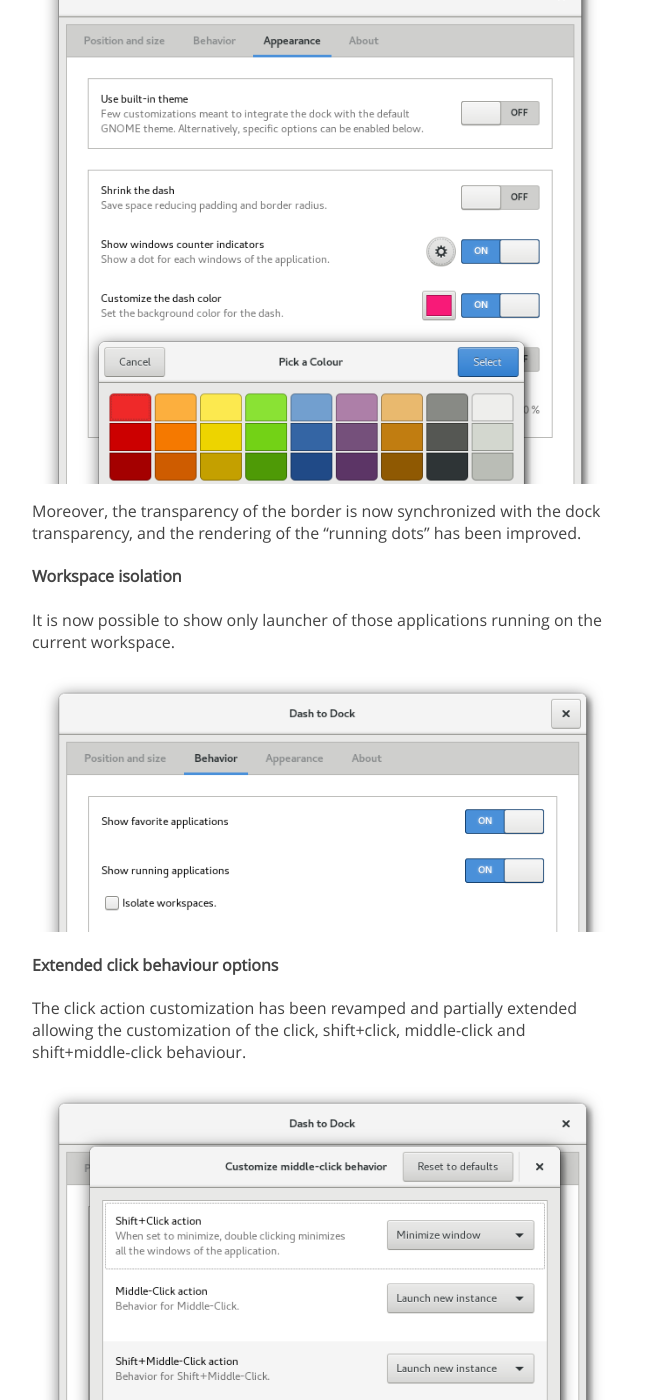
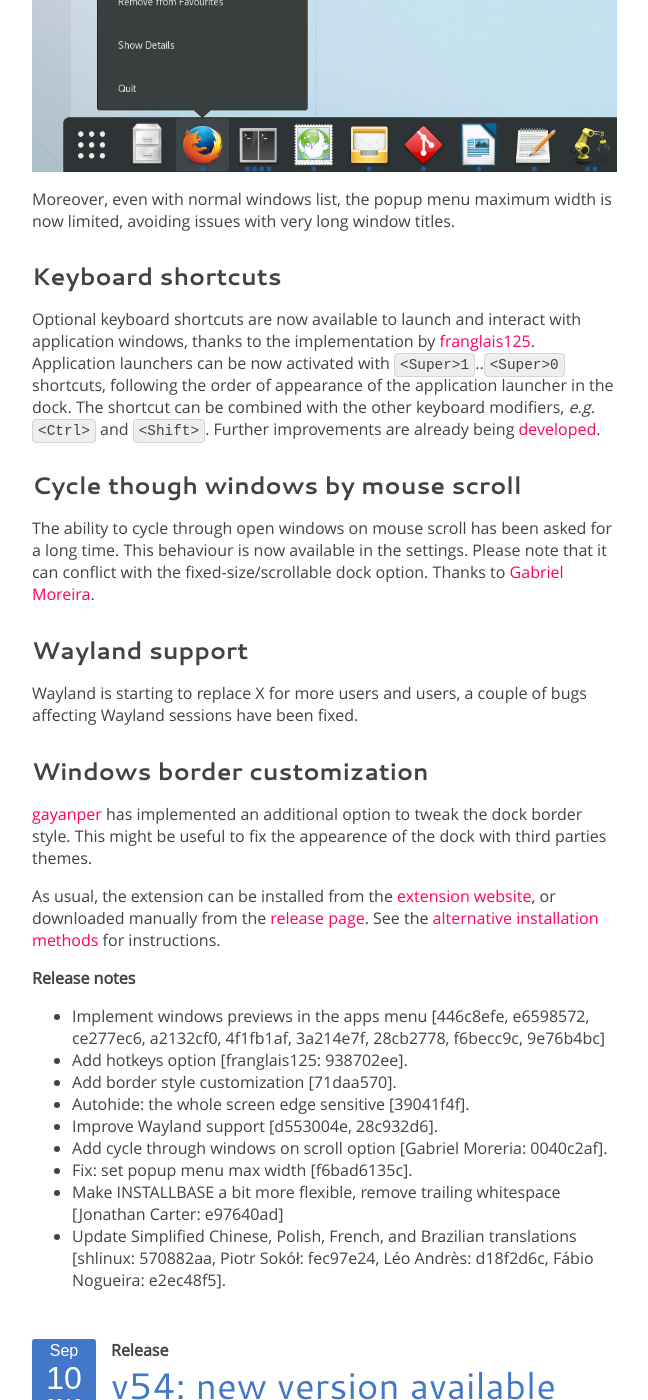
Before and after one commit to micheleg/dash-to-dock, a Jekyll site: the page built from news/index.html, in a window 1280 px wide and 1400 px high, scrolled down 969 px. Shown: the whole window, without its empty margins (128-776 px from the left). Built offline with Jekyll 4.4.1, drawn with Linux system fonts in a browser that asks for light colours; the list of posts is cut into pages by our own code; some of the changed text lies outside the part shown.

Commit message:
Add version 56: release post and changelog.

```diff
--- a/_data/releases.yml
+++ b/_data/releases.yml
@@ -1,3 +1,18 @@
+- version: 56
+  date: 05-02-2017
+  shell_version: ["3.18", "3.20", "3.22"]
+  notes:
+    - Implement windows previews in the apps menu [446c8efe, e6598572, ce277ec6, a2132cf0, 4f1fb1af, 3a214e7f, 28cb2778, f6becc9c, 9e76b4bc]
+    - "Add hotkeys option [franglais125: 938702ee]."
+    - Add border style customization [71daa570].
+    - "Autohide: the whole screen edge sensitive [39041f4f]."
+    - Improve Wayland support [d553004e, 28c932d6]."
+    - "Add cycle through windows on scroll option [Gabriel Moreria: 0040c2af]."
+    - "Fix: set popup menu max width [f6bad6135c]."
+    - "Make INSTALLBASE a bit more flexible, remove trailing whitespace [Jonathan Carter: e97640ad]"
+    - "Update Simplified Chinese, Polish, French, and Brazilian translations [shlinux: 570882aa, Piotr Sokół: fec97e24, Léo Andrès:  d18f2d6c, Fábio Nogueira: e2ec48f5]."
+  zip_url: https://extensions.gnome.org/review/download/6553.shell-extension.zip
+
 - version: 55
   date: 30-09-2016
   shell_version: ["3.18", "3.20", "3.22"]
--- /dev/null
+++ b/_posts/2017-02-05-new-release-v56.md
@@ -0,0 +1,49 @@
+---
+layout: post
+title: "v56: new release available"
+author: Michele
+date: Sun  5 Feb 16:11:07 GMT 2017
+
+category: Release
+---
+
+A new version of Dash to Dock (v56) is available, supporting GNOME Shell 3.18, 3.20 and 3.22. This release contains new long required features as well as bugfixes, in particular Wayland related.
+
+<!--more-->
+
+Few long required features have been implemented in this release.
+
+### Windows previews (thumbnails)
+Windows previews can now optionally be displayed in place of the windows list in the application popup menu,  similar to Microsoft Windows behaviour. At the moment the previews submenu is closed by default and opened on click. Few people have asked for the menu to be open by default, or the windows previews to be shown on mouse over. This will be considered for future releases.
+
+<a href="/media/v56_windows_previews.jpg">
+<img src='/media/v56_windows_previews.jpg' alt="Windows previews functionality" class="center"/></a>
+
+Moreover, even with normal windows list, the popup menu maximum width is now limited, avoiding issues with very long window titles.
+
+### Keyboard shortcuts
+Optional keyboard shortcuts are now available to launch and interact with application windows, thanks to the implementation by [franglais125](https://github.com/franglais125). Application launchers can be now activated with <code>&lt;Super&gt;1</code>..<code>&lt;Super&gt;0</code> shortcuts, following the order of appearance of the application launcher in the dock. The shortcut can be combined with the other keyboard modifiers, *e.g.* <code>&lt;Ctrl&gt;</code> and <code>&lt;Shift&gt;</code>. Further improvements are already being [developed]({{ site.github_project_url }}).
+
+### Cycle though windows by mouse scroll
+The ability to cycle through open windows on mouse scroll has been asked for a long time. This behaviour is now available in the settings. Please note that it can conflict with the fixed-size/scrollable dock option. Thanks to [Gabriel Moreira](https://github.com/gabrielmoreira).
+
+### Wayland support
+Wayland is starting to replace X for more users and users, a couple of bugs affecting Wayland sessions have been fixed.
+
+### Windows border customization
+[gayanper](https://github.com/gayanper) has implemented an additional option to tweak the dock border style. This might be useful to fix the appearence of the dock with third parties themes.
+
+
+As usual, the extension can be installed from the [extension website](https://extensions.gnome.org/extension/307/dash-to-dock/), or downloaded manually from the [release page]({{ site.release_page_url }}). See the [alternative installation methods]({{ relative }}/download.html) for instructions.
+
+**Release notes**
+
+* Implement windows previews in the apps menu [446c8efe, e6598572, ce277ec6, a2132cf0, 4f1fb1af, 3a214e7f, 28cb2778, f6becc9c, 9e76b4bc]
+* Add hotkeys option [franglais125: 938702ee].
+* Add border style customization [71daa570].
+* Autohide: the whole screen edge sensitive [39041f4f].
+* Improve Wayland support [d553004e, 28c932d6].
+* Add cycle through windows on scroll option [Gabriel Moreria: 0040c2af].
+* Fix: set popup menu max width [f6bad6135c].
+* Make INSTALLBASE a bit more flexible, remove trailing whitespace [Jonathan Carter: e97640ad]
+* Update Simplified Chinese, Polish, French, and Brazilian translations [shlinux: 570882aa, Piotr Sokół: fec97e24, Léo Andrès: d18f2d6c, Fábio Nogueira: e2ec48f5].
```
Also changed, not shown: media/v56_windows_previews.jpg (added).
